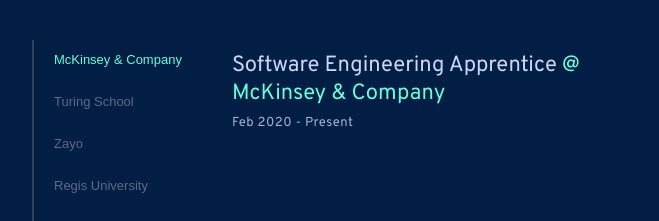
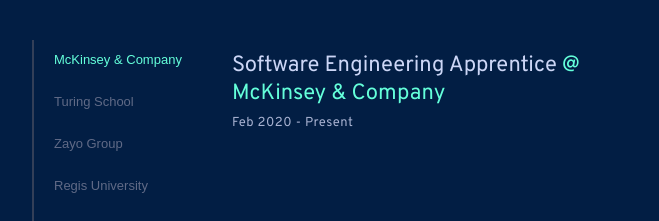
Before and after one commit to royamoussapour/portfolio, a React (Create React App) app: page / in a window 1280 px wide. Shown: the part 8320-8541 px from the top of the page, without its empty margins (258-917 px from the left). Built offline with nearby package versions, Linux system fonts and the light colour scheme; a web font is replaced by a local one.

Commit message:
Fix margins and paddings

```diff
--- a/src/data/jobs.js
+++ b/src/data/jobs.js
@@ -22,8 +22,8 @@
 	},
 	{
 		id: 2,
-		title: 'FP&A Junior Financial Analyst',
-		company: 'Zayo',
+		title: 'Junior FP&A Financial Analyst Intern',
+		company: 'Zayo Group',
 		location: 'Denver, CO',
 		dateRange: 'June 2018 - June 2019',
 		url: 'https://zayo.com',
```
